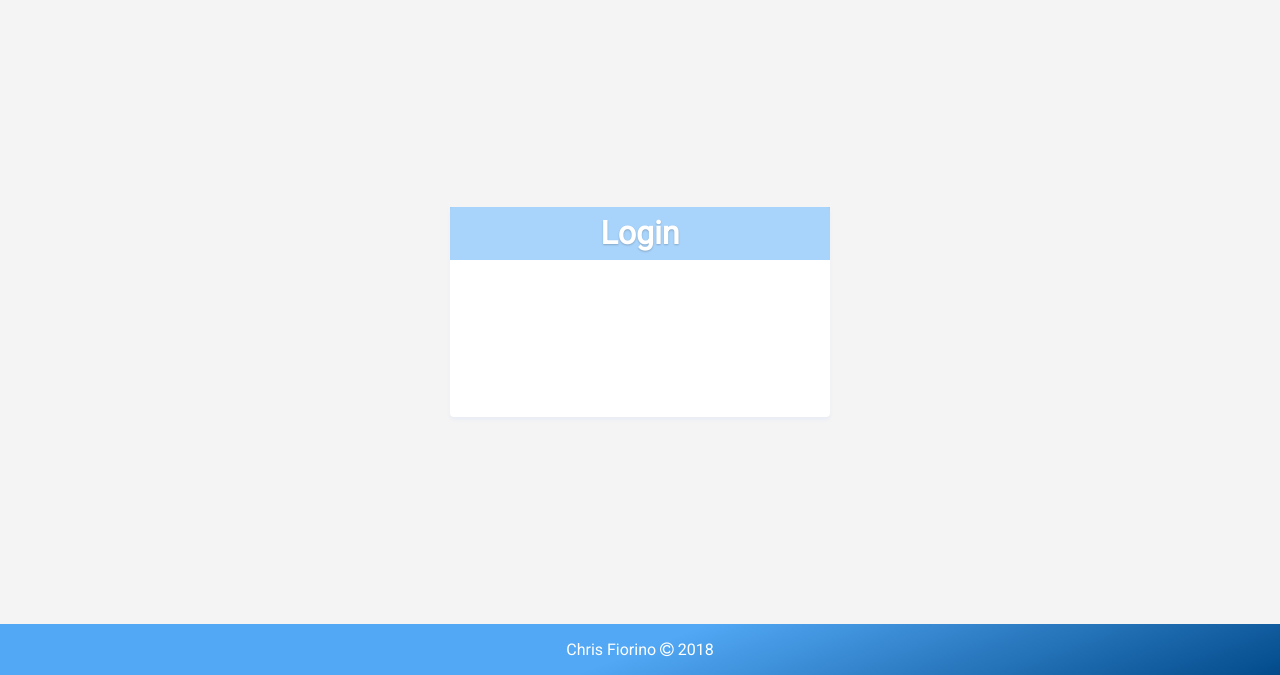
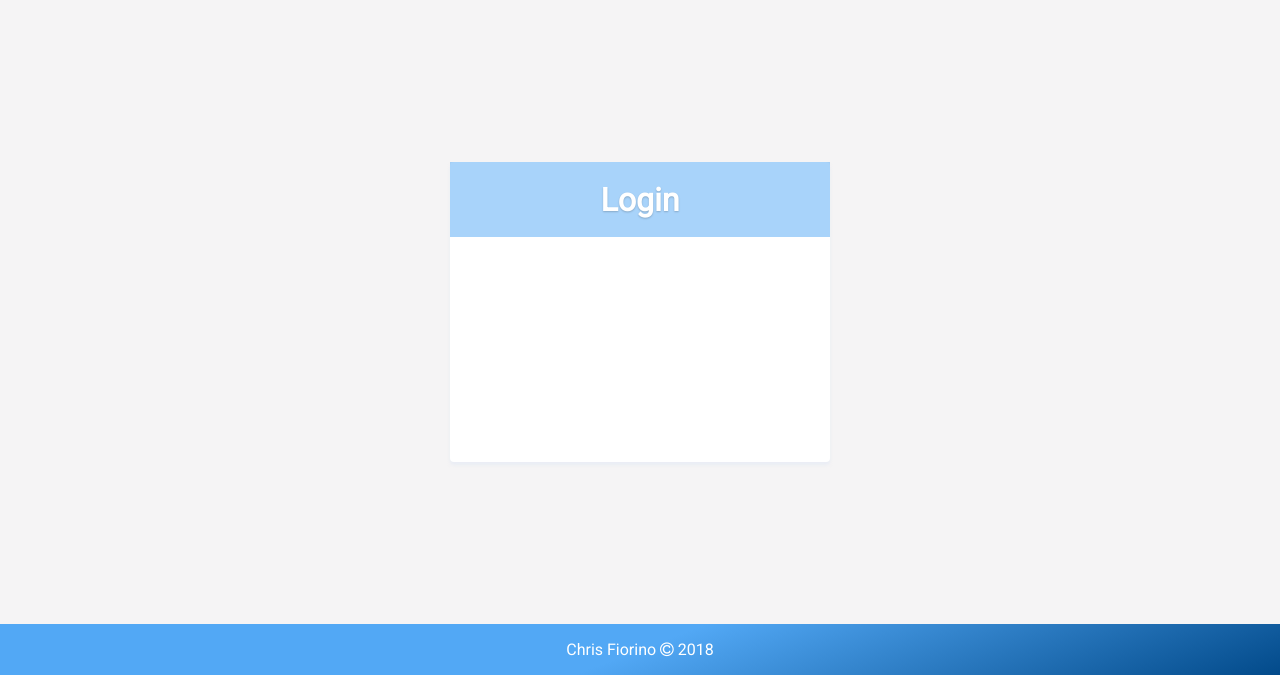
Before and after one commit to chrisfio/BartenderAtHome, a Flask app: page /login in a window 1280 px wide. Shown: the part 125-800 px from the top of the page. Run offline with Flask 2, Linux system fonts and the light colour scheme; some libraries are stand-ins or nearby versions.

Commit message:
Adjust login page styling

```diff
--- a/static/grid.css
+++ b/static/grid.css
@@ -285,8 +285,8 @@ a {
 .login-box {
 	width: 33%;
     max-width: 400px;
-    height: 35%;
-    max-height: 300px;
+    height: 50%;
+    max-height: 400px;
     box-sizing: border-box;
     display: inline-block;
     background: #FFF;
@@ -359,3 +359,8 @@ a {
 body > div > div.popover > div > ul > li > strong {
 	font-family: 'Open Sans', sans-serif;
 }
+
+.result img {
+	height: 150px;
+	width: auto;
+}
--- a/templates/login.html
+++ b/templates/login.html
@@ -28,7 +28,7 @@
 		            data-approvalprompt="force">
 		          </span>
 			    </div>
-				<div id="result"></div>
+				<div class="result">
 					<script>
 					function signInCallback(authResult) {
 					  if (authResult['code']) {
@@ -58,6 +58,7 @@
 
 					  }); } }
 					</script>
+				</div>
 
 		<!--END GOOGLE PLUS SIGN IN -->
 
```
Lines whose indentation alone changed are shown as unchanged.
